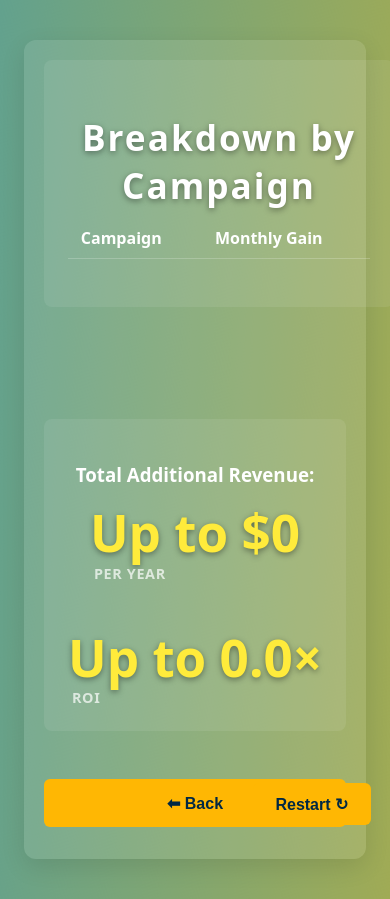
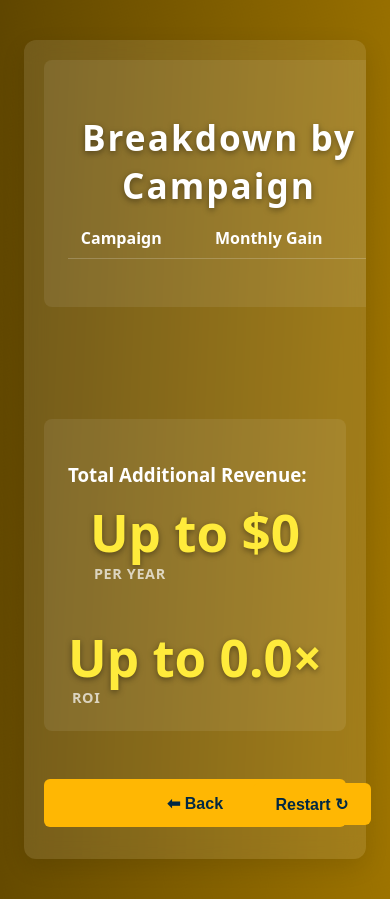
Before and after one commit to ChiirpAcc/chiirp-calculator-demo, a plain HTML site: page index.html in a window 390 px wide. Both pictures are taken after a click on the button "Next ➡". Shown: the top 899 px of the page. Drawn offline with Linux system fonts and the light colour scheme.

Commit message:
Update index.html

```diff
--- a/index.html
+++ b/index.html
@@ -8,6 +8,7 @@
 /* ────────── SLIDE 1 “CARD” LAYOUT ────────── */
   .slide-content.inputs {
     background: rgba(255,255,255,0.1);
+    backdrop-filter: blur(10px);
     border-radius: 12px;
     padding: 2rem;
     max-width: 600px;
@@ -84,6 +85,7 @@
 .slide .slide-content.estimation {
   position: relative;
   background: rgba(255,255,255,0.1);
+  backdrop-filter: blur(10px);
   border-radius: 12px;
   padding: 2rem;
   /* width: max-content; */    /* ← remove this so the card can grow/shrink fluidly */
@@ -229,6 +231,19 @@
     flex: 1 1 50%;
   }
 }
+/* phones ≤375 px get side‑gutters so the card isn’t glued to the edge */
+@media (max-width: 400px){
+  .slide-content.inputs,
+  .slide .slide-content.estimation{
+    margin-inline:1rem;          /* left / right breathing room   */
+  }
+}
+@media (max-width: 480px){
+  .slide .slide-content.estimation .highlight-table{
+    align-items:flex-start;   /* not centre on extra‑narrow phones */
+    text-align:left;
+  }
+}
 
 /* Extra tweaks for phones ≤480px */
 @media (max-width: 480px) {
@@ -250,6 +265,25 @@
 }
 
 
+/*— card never grows taller than the viewport —*/
+.slide-content.inputs,
+.slide .slide-content.estimation{
+  max-height:100dvh;        /* dynamic vh = safe‑area aware */
+  overflow-y:auto;
+  overscroll-behavior:contain;   /* prevent body bounce */
+}
+
+@media (max-width: 480px){
+  .slide .slide-content.estimation .highlight-table{
+    align-items:flex-start;   /* not centre on extra‑narrow phones */
+    text-align:left;
+  }
+}
+@media (max-width: 360px){
+  .highlight-number{
+    font-size:clamp(2.1rem, 8.5vw, 2.8rem);
+  }
+}
 
 
 
@@ -274,7 +308,7 @@
     /* make it exactly big enough so its diagonal ≥ viewport diagonal */
     width:  calc(100vw + 100vh);
     height: calc(100vw + 100vh);
-    background: linear-gradient(130deg, #fcb900 0%, #0693e3 100%); /*0693e3              fcb900                                                    */
+    background: linear-gradient(130deg, #fcb900 0%, #000000 100%); /*0693e3              fcb900                                                    */
     transform: translate(-50%, -50%) rotate(0deg);
     transform-origin: center center;
     z-index: -1;
@@ -288,10 +322,13 @@
      SLIDE WRAPPER
   ───────────────────────────────────────────────────────────────────────────── */
   .slide {
+    position: absolute;
+    inset: 0;
+    display: grid;            /* ← RE-ADD this */
+    place-items: center;      /* ← RE-ADD this */
     text-align: center;
     padding: 2rem;
   }
-
   /* ─────────────────────────────────────────────────────────────────────────────
      HEADINGS
   ───────────────────────────────────────────────────────────────────────────── */
```
